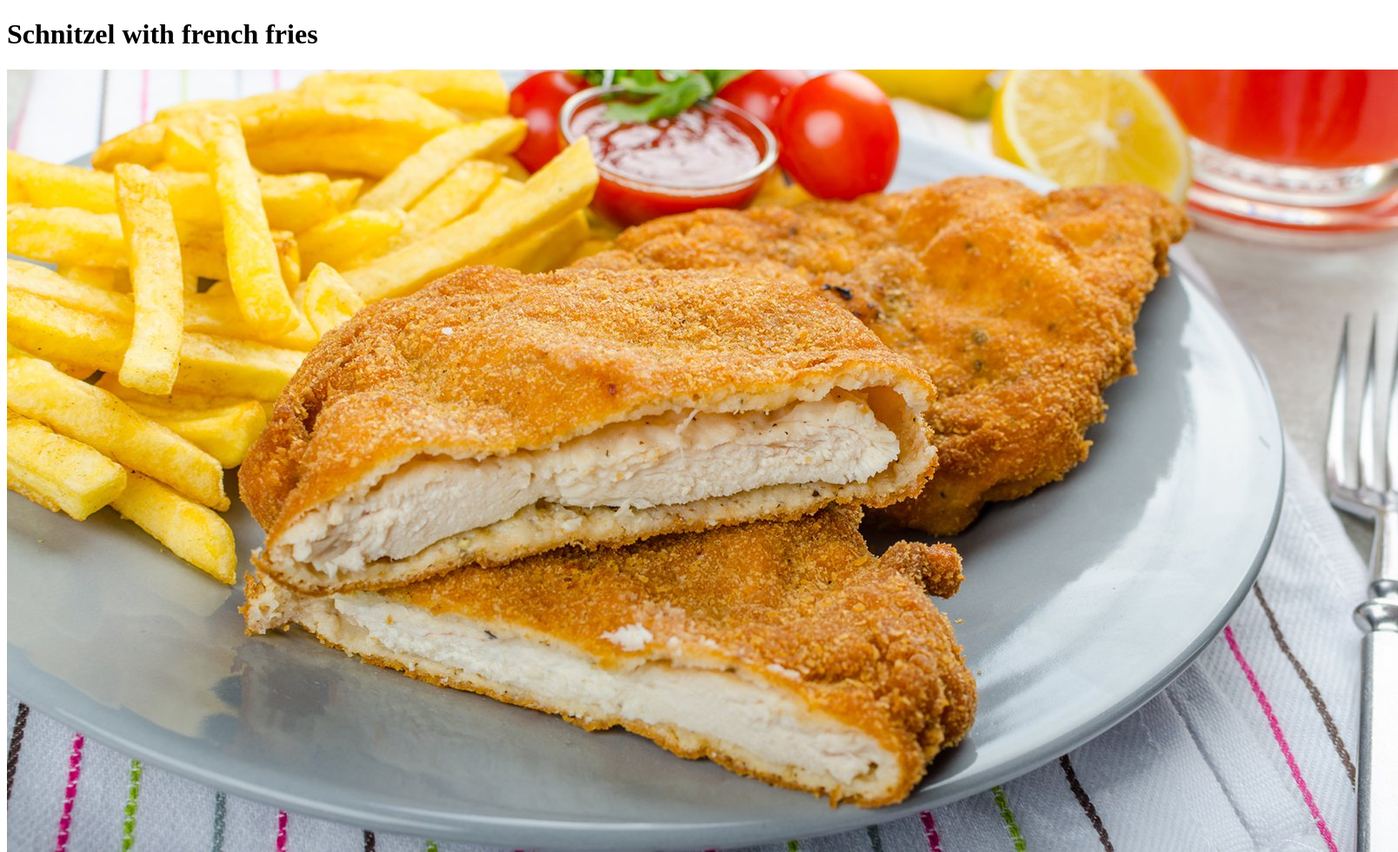
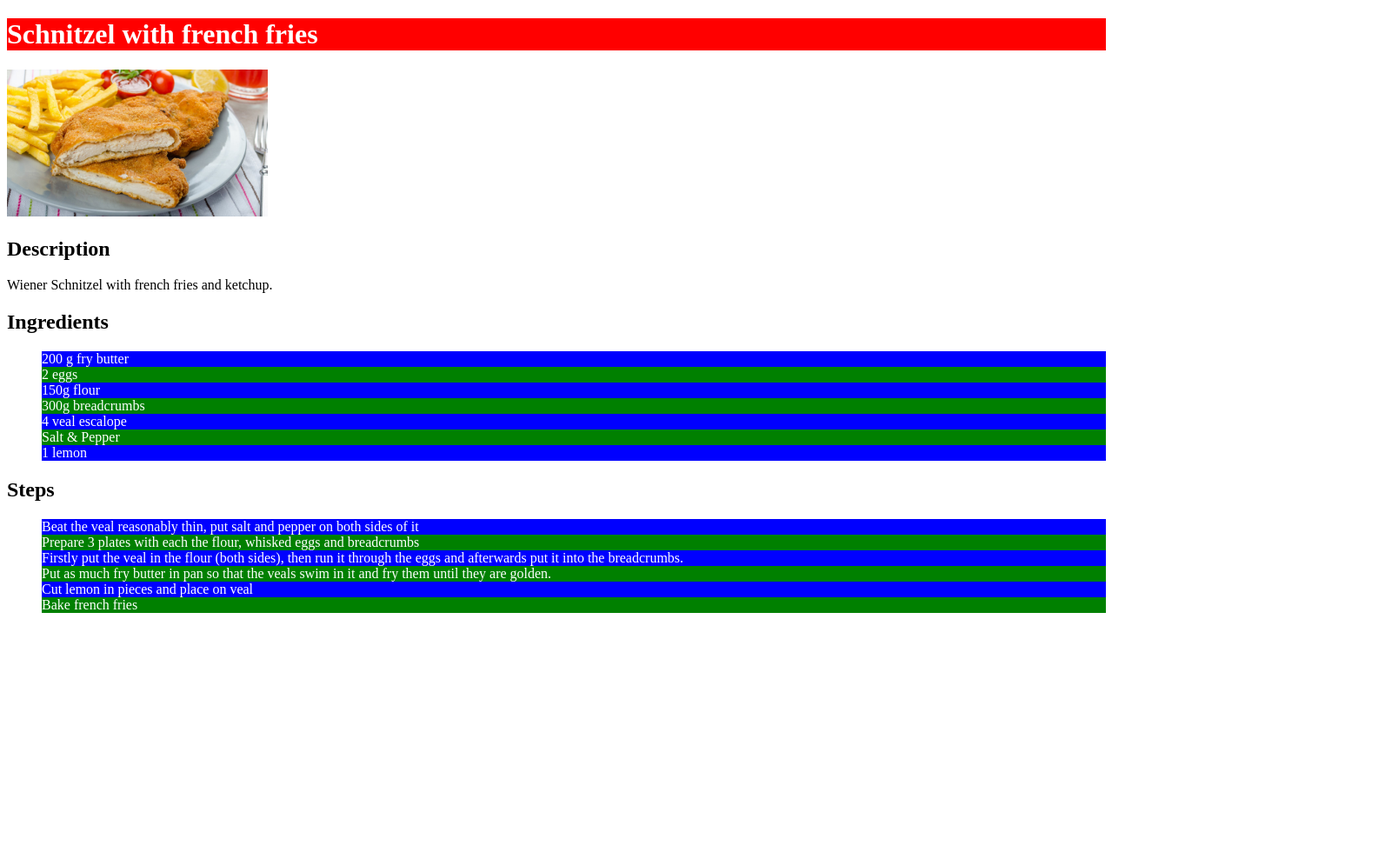
Before and after one commit to Shorayn/odin-recipes, a plain HTML site: page recipes/schnitzel.html in a window 1280 px wide. Shown: the top 980 px of the page at 87% size, 1608 px wide, since content can reach past the window. After the commit the page ends 800 px from the top, so only its background shows below. Drawn offline with Linux system fonts and the light colour scheme.

Commit message:
added some styling

```diff
--- a/recipes/schnitzel.html
+++ b/recipes/schnitzel.html
@@ -3,11 +3,13 @@
 <head>
     <title>Odin Recipes</title>
     <meta charset="UTF-8">
+    <link rel="stylesheet" href="styles.css">
+
 </head>
 
 <body>
     <h1>Schnitzel with french fries</h1>
-    <img src="../images/1600x900_wiener-schnitzel.jpg" alt="schnitzel">
+    <img class="scaledImage" src="../images/1600x900_wiener-schnitzel.jpg" alt="schnitzel">
 
     <h2>Description</h2>
     <p>
--- /dev/null
+++ b/recipes/styles.css
@@ -0,0 +1,21 @@
+.scaledImage {
+    width: 300px;
+    height: auto;
+}
+
+h1 {
+    color: white;
+    background-color: red;
+}
+
+h2 {
+    font-family: "Ubuntu Mono", serif;
+}
+li:nth-child(odd){
+    background-color: blue;
+    color: white;
+}
+li:nth-child(even){
+    background-color: green;
+    color: white;
+}
```
Also changed, not shown: index.html (+1 -0 lines), recipes/fried-maultaschen.html (+2 -1 lines), recipes/sardine-salad.html (+2 -1 lines).
